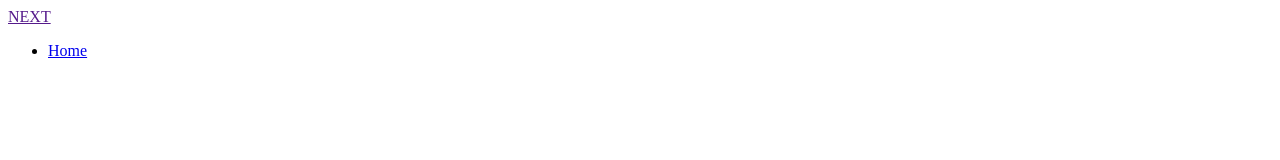
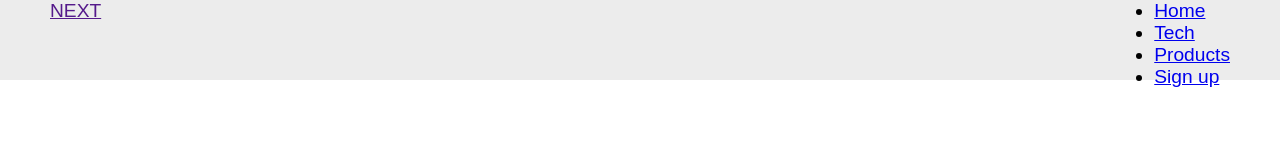
Before and after one commit to BenZeltser/Next-Website, a plain HTML site: page index.html in a window 1280 px wide. Drawn offline with Linux system fonts and the light colour scheme.

Commit message:
Initial elements added and styled

```diff
--- a/index.html
+++ b/index.html
@@ -20,6 +20,15 @@
                 <li class="navbar__item">
                     <a href="/" class="navbar__links">Home</a>
                 </li>
+                <li class="navbar__item">
+                    <a href="/tech.html" class="navbar__links">Tech</a>
+                </li>
+                <li class="navbar__item">
+                    <a href="/" class="navbar__links">Products</a>
+                </li>
+                <li class="navbar__btn">
+                    <a href="/" class="button">Sign up</a>
+                </li>
             </ul>
         </div>
     </nav>
--- a/styles.css
+++ b/styles.css
@@ -1,3 +1,31 @@
-h1 {
-    color: red;
+
+* {
+    box-sizing: border-box;
+    margin: 0%;
+    padding: 0;
+    font-family: 'Kumbh Sans', sans-serif;
 }
+
+.navbar {
+    background: #00000013;
+    height: 80px;
+    display: flex;
+    justify-content: center;
+    align-items: center;
+    font-size: 1.2rem;
+    position: sticky;
+    top: 0;
+    z-index: 999;
+
+}
+
+.navbar__container {
+    display: flex;
+    justify-content: space-between;
+    height: 80px;
+    z-index: 1;
+    width: 100%;
+    max-width: 1300px;
+    margin: 0 auto ;
+    padding: 0 50px;
+}
```
